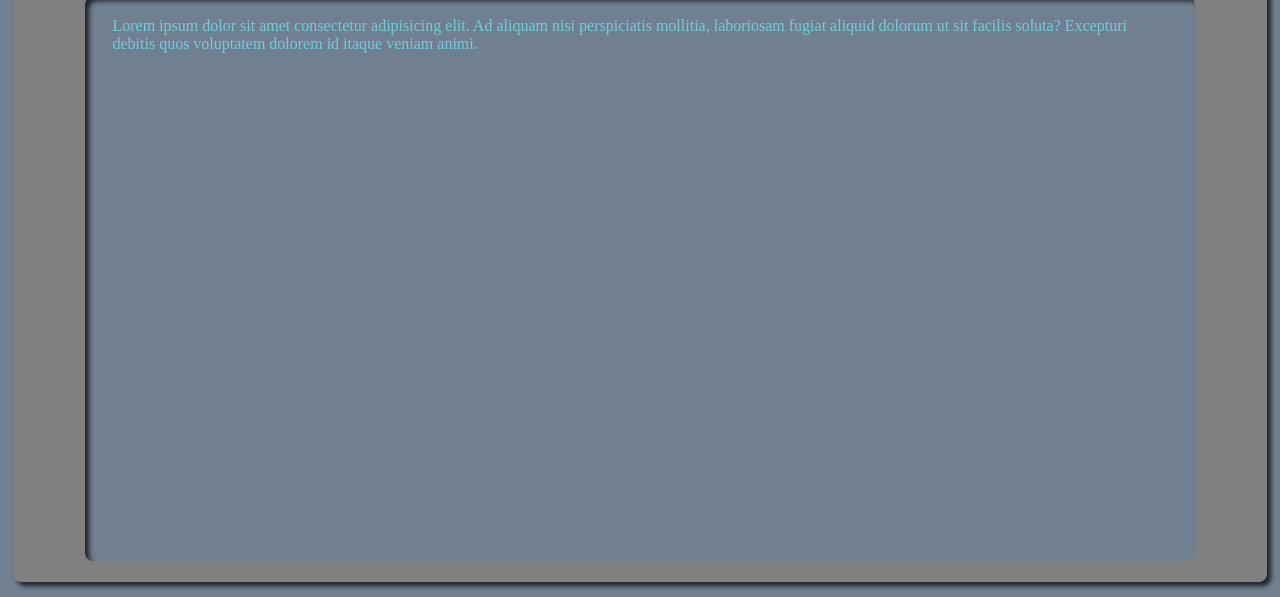
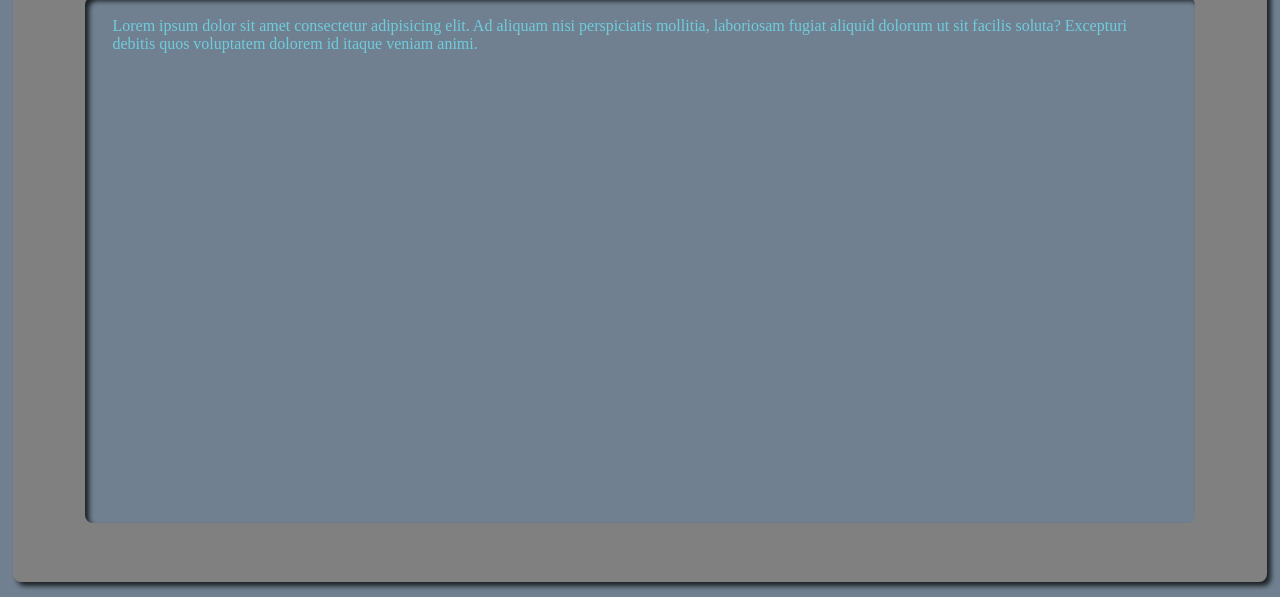
Before and after one commit to leshwebdev/Font-Size, a plain HTML site: page index.html in a window 1280 px wide. Shown: the part 203-800 px from the top of the page. Drawn offline with Linux system fonts and the light colour scheme.

Commit message:
Update mystyle.css

```diff
--- a/css/mystyle.css
+++ b/css/mystyle.css
@@ -40,7 +40,7 @@ button:disabled {
 }
 
 .container {
-  height: 75%;
+  height: 70%;
   width: 90%;
   background-color: slategray;
   box-shadow: inset 4px 4px 5px 0px rgba(0, 0, 0, 0.75);
```
